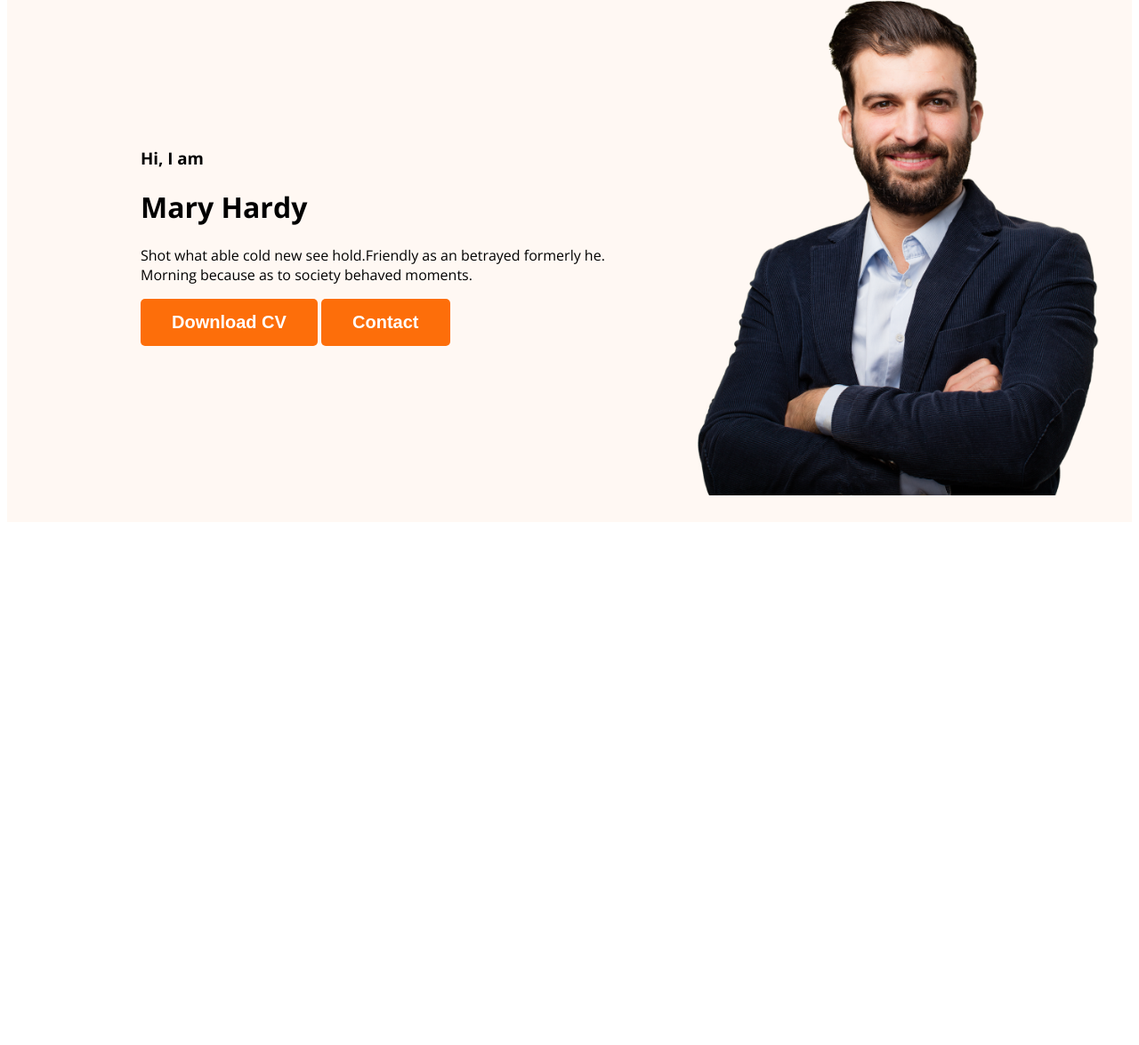
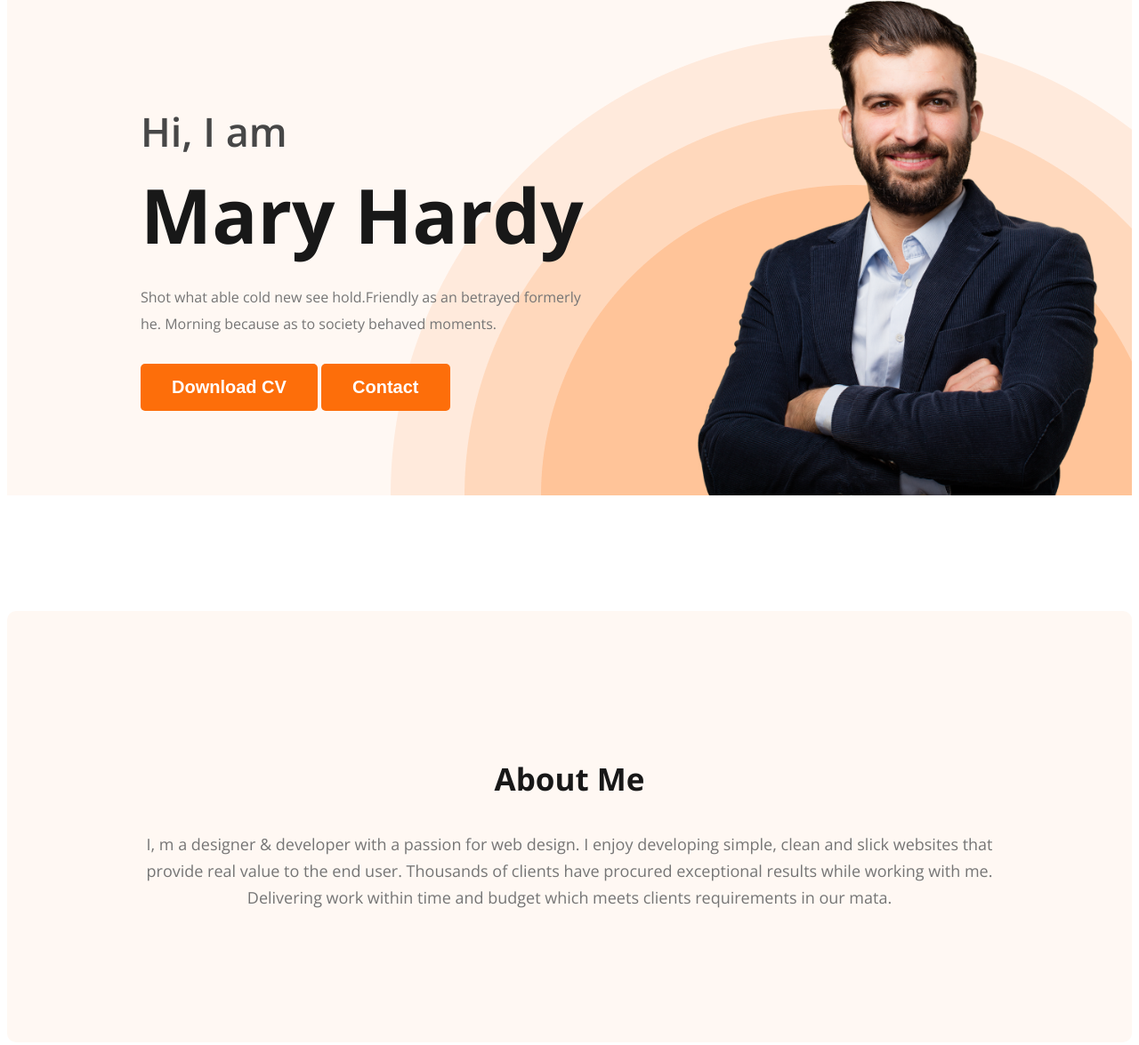
Before and after one commit to Mehedy-Tanvir/webdeveloper_portfolio, a plain HTML site: page index.html in a window 1280 px wide. Shown: the part 211-1386 px from the top of the page at 89% size. Before the commit the page ends 806 px from the top, so only its background shows below. Drawn offline with nearby package versions, Linux system fonts and the light colour scheme.

Commit message:
about section added

```diff
--- a/index.html
+++ b/index.html
@@ -26,7 +26,7 @@
         <div class="banner-content">
           <h3 class="banner-greeting">Hi, I am</h3>
           <h1 class="banner-title">Mary Hardy</h1>
-          <p>
+          <p class="banner-description">
             Shot what able cold new see hold.Friendly as an betrayed formerly
             he. Morning because as to society behaved moments.
           </p>
@@ -36,7 +36,18 @@
         <img class="profile-pic" src="images/hardy.png" alt="" />
       </div>
     </header>
-    <main></main>
+    <main>
+      <section class="about">
+        <h3 class="section-title">About Me</h3>
+        <p class="section-description">
+          I, m a designer & developer with a passion for web design. I enjoy
+          developing simple, clean and slick websites that provide real value to
+          the end user. Thousands of clients have procured exceptional results
+          while working with me. Delivering work within time and budget which
+          meets clients requirements in our mata.
+        </p>
+      </section>
+    </main>
     <footer></footer>
   </body>
 </html>
--- a/styles/portfolio.css
+++ b/styles/portfolio.css
@@ -13,6 +13,20 @@ body {
   font-size: 20px;
   font-weight: 700;
   padding: 15px 35px;
+}
+.section-title {
+  color: #181818;
+  text-align: center;
+  font-size: 35px;
+  font-weight: 700;
+}
+.section-description {
+  color: #757575;
+  text-align: center;
+  font-size: 18px;
+  font-style: normal;
+  font-weight: 400;
+  line-height: 30px;
 }
 /* nav related styles */
 nav {
@@ -41,13 +55,48 @@ nav a {
 /* header related styles */
 .header {
   background-color: #fff8f3;
+  background-image: url("../images/header_bg.png");
+  background-repeat: no-repeat;
+  background-position: bottom right;
 }
 .banner {
-  padding: 30px 30px 30px 150px;
-  background-color: #fff8f3;
+  padding: 30px 30px 0px 150px;
   display: flex;
   align-items: center;
+  justify-content: space-between;
 }
 .banner .profile-pic {
   width: 500px;
 }
+.banner-greeting {
+  font-size: 45px;
+  font-weight: 600;
+  color: #474747;
+  margin-bottom: 0;
+}
+.banner-title {
+  font-size: 85px;
+  font-weight: 700;
+  color: #181818;
+  margin-top: 5px;
+  margin-bottom: 20px;
+}
+.banner-description {
+  margin-top: 0;
+  margin-bottom: 30px;
+  color: #757575;
+  line-height: 30px;
+  font-style: normal;
+}
+.banner-content {
+  max-width: 500px;
+}
+/* main section style */
+
+/* about section style */
+.about {
+  padding: 130px;
+  border-radius: 10px;
+  background: #fff8f3;
+  margin: 130px 0;
+}
```
